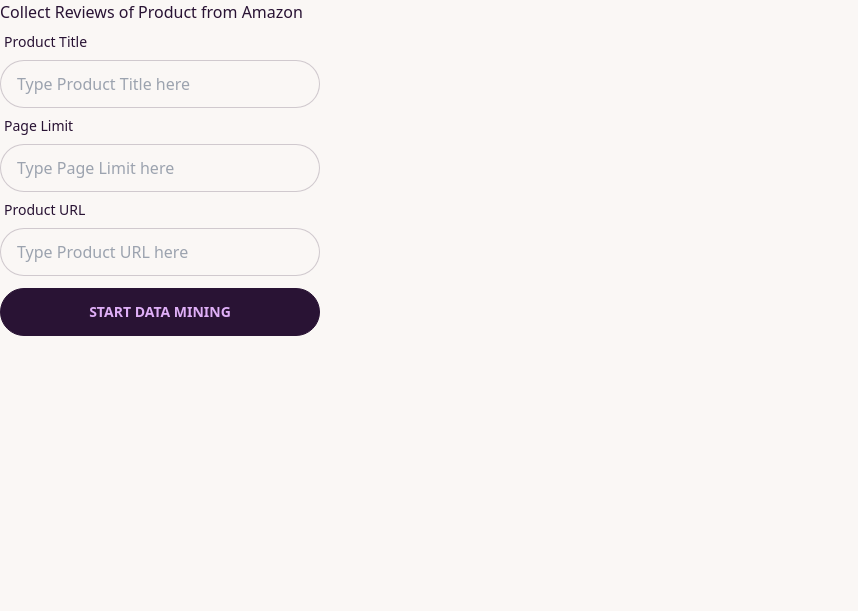
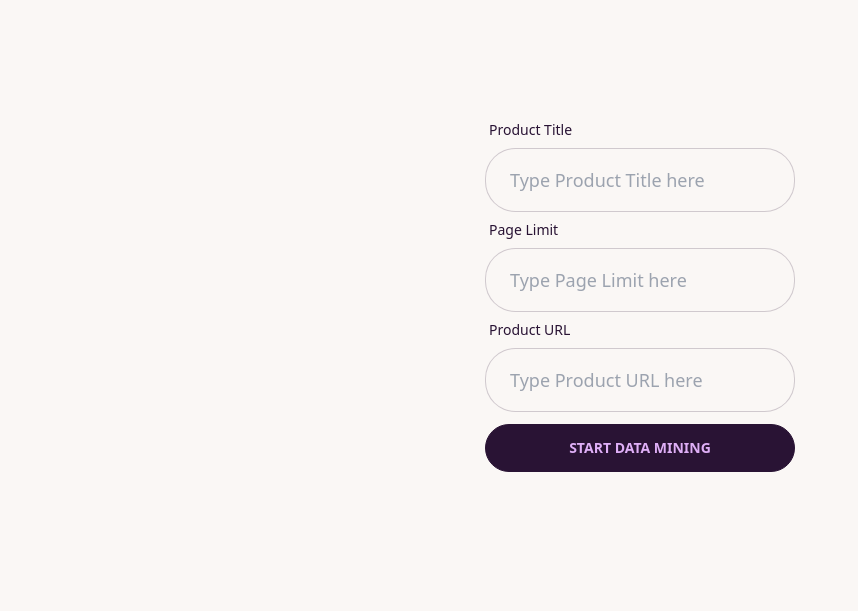
Before and after one commit to arkin-verma/demo_flask_app, a Flask app: page /startmining in a window 1280 px wide. Shown: the part 64-675 px from the top of the page, without its empty margins (0-858 px from the left). Run offline with Flask 2, Linux system fonts and the light colour scheme; a user stored in the database is signed in; some libraries are stand-ins or nearby versions.

Commit message:
UI changes to Mining Page

```diff
--- a/templates/form_1.html
+++ b/templates/form_1.html
@@ -32,7 +32,7 @@
         <span class="label-text">Confirm Password</span>
         <span class="label-text-alt">min 8 chars</span>
       </label>
-      <input type="password" placeholder="Type confirmation password here" class="input input-lg input-bordered w-full max-w-xs"
+      <input type="password" placeholder="Confirm password here" class="input input-lg input-bordered w-full max-w-xs"
         name="cpassword" id="cpassword" />
     </div>
     <div class="form-control w-full max-w-xs my-3">
--- a/templates/login.html
+++ b/templates/login.html
@@ -2,21 +2,21 @@
 
 
 {% block content %}
-<div class="container mx-auto">
+<div class="py-28 container mx-auto flex content-center">
     <form method="post" id="form1" class="mx-auto">
         <!-- sm here is the  size of item, we have options xs,sm,md,lg -->
         <div class="form-control w-full max-w-xs">
             <label class="label" for="email">
                 <span class="label-text">Email Address</span>
             </label>
-            <input type="email" placeholder="Type email here" class="input input-bordered w-full max-w-xs" name="email"
+            <input type="email" placeholder="Type email here" class="input input-lg input-bordered w-full max-w-xs" name="email"
                 id="email" />
         </div>
         <div class="form-control w-full max-w-xs">
             <label class="label" for="password">
                 <span class="label-text">Password</span>
             </label>
-            <input type="password" placeholder="Type password here" class="input input-bordered w-full max-w-xs"
+            <input type="password" placeholder="Type password here" class="input input-lg input-bordered w-full max-w-xs"
                 name="password" id="password" />
         </div>
         <div class="form-control w-full max-w-xs my-3">
--- a/templates/start_mining.html
+++ b/templates/start_mining.html
@@ -2,29 +2,29 @@
 
 
 {% block content %}
-<div class="container mx-auto">
+<div class="py-28 container mx-auto flex content-center">
     <form method="post" id="form3" class="mx-auto">
         <!-- sm here is the  size of item, we have options xs,sm,md,lg -->
-        <h1>Collect Reviews of Product from Amazon</h1>
+        <!-- <h1 style="font-size:2vw">Collect Reviews of Product from Amazon</h1> -->
         <div class="form-control w-full">
             <label class="label" for="product_title">
                 <span class="label-text">Product Title</span>
             </label>
-            <input type="name" placeholder="Type Product Title here" class="input input-bordered w-full max-w-xs" name="product_title"
+            <input type="name" placeholder="Type Product Title here" class="input input-lg input-bordered w-full max-w-xs" name="product_title"
                 id="product_title" />
         </div>
         <div class="form-control w-full">
             <label class="label" for="page_limit">
                 <span class="label-text">Page Limit</span>
             </label>
-            <input type="limit" placeholder="Type Page Limit here" class="input input-bordered w-full max-w-xs" name="page_limit"
+            <input type="limit" placeholder="Type Page Limit here" class="input input-lg input-bordered w-full max-w-xs" name="page_limit"
                 id="page_limit" />
         </div>
         <div class="form-control w-full">
             <label class="label" for="product_url">
                 <span class="label-text">Product URL</span>
             </label>
-            <input type="url" placeholder="Type Product URL here" class="input input-bordered w-full max-w-xs" name="product_url"
+            <input type="url" placeholder="Type Product URL here" class="input input-lg input-bordered w-full max-w-xs" name="product_url"
                 id="product_url" />
         </div>
         <div class="form-control w-full max-w-xs my-3">
```
